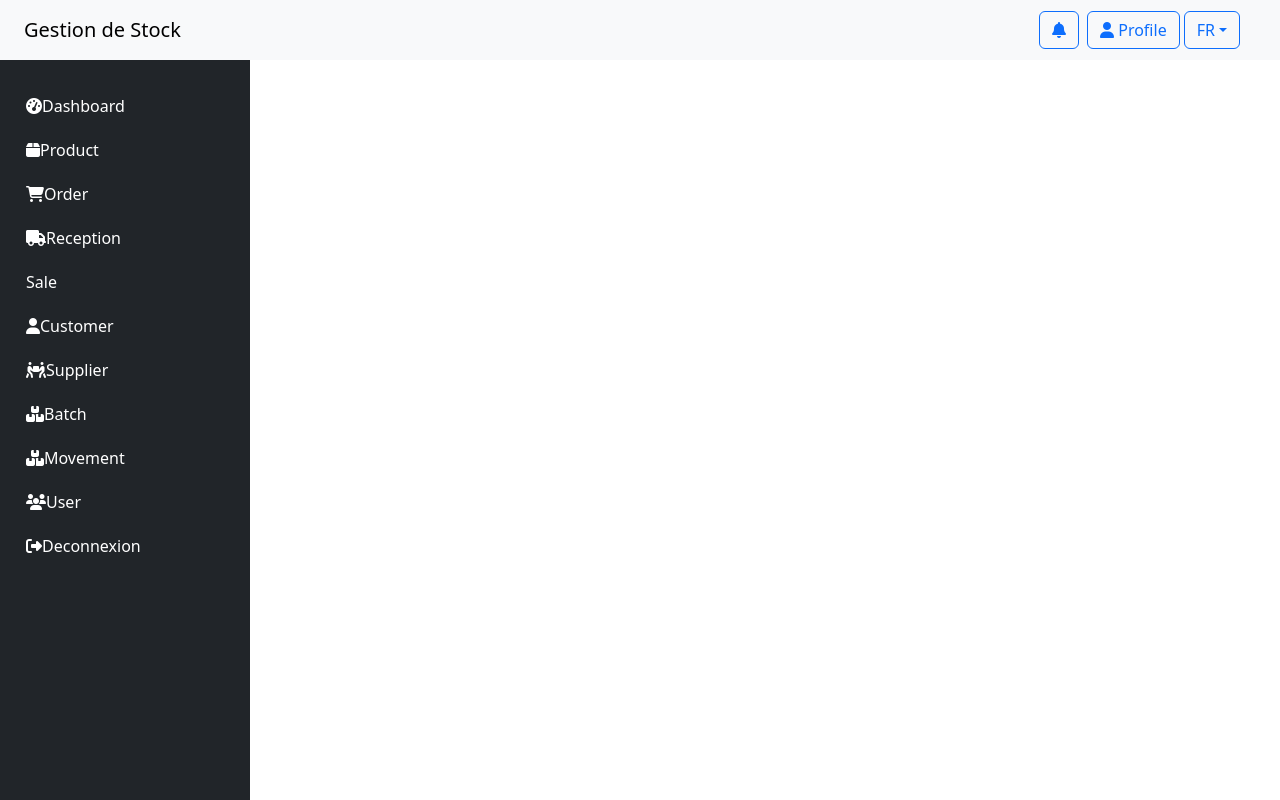
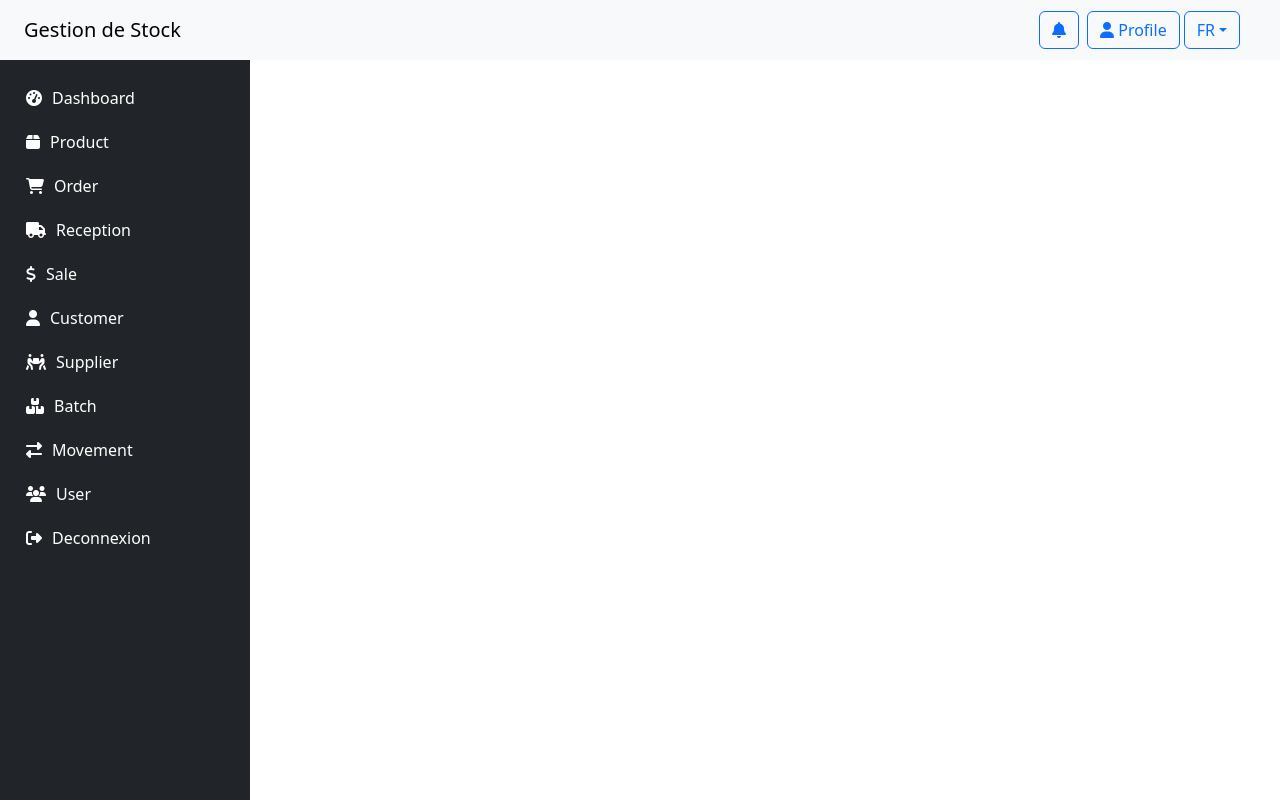
Before and after one commit to Mangassouba/gestion-pharmacie, a Vue app: page /dashboard in a window 1280 px wide. Built offline with nearby package versions, Linux system fonts and the light colour scheme.

Commit message:
modify the sidebar

```diff
--- a/src/components/Sidebar.vue
+++ b/src/components/Sidebar.vue
@@ -1,107 +1,118 @@
 <template>
   <div class="sidebar bg-dark text-white p-3" id="sidebar-wrapper">
-      <h5 class="text-center sidebar-title"></h5>
     <ul class="nav flex-column">
       <li class="nav-item">
-    <RouterLink to="/main" class="nav-link text-white">
-      <i class="fas fa-tachometer-alt"></i> Dashboard
+        <RouterLink
+          to="/main"
+          class="nav-link text-white"
+          :class="{ active: isActiveRoute('/main') }"
+        >
+          <i class="fas fa-tachometer-alt"></i> <span class="menu-text">Dashboard</span>
         </RouterLink>
       </li>
       <li class="nav-item">
-    <RouterLink to="/stock/addProduit" class="nav-link text-white">
-      <i class="fas fa-box"></i> Product
+        <RouterLink
+          to="/stock/addProduit"
+          class="nav-link text-white"
+          :class="{ active: isActiveRoute('/stock/addProduit') }"
+        >
+          <i class="fas fa-box"></i> <span class="menu-text">Product</span>
         </RouterLink>
       </li>
       <li class="nav-item">
-    <RouterLink to="/orders/list" class="nav-link text-white">
-      <i class="fas fa-shopping-cart"></i> Order
+        <RouterLink
+          to="/orders/list"
+          class="nav-link text-white"
+          :class="{ active: isActiveRoute('/orders/list') }"
+        >
+          <i class="fas fa-shopping-cart"></i> <span class="menu-text">Order</span>
         </RouterLink>
       </li>
       <li class="nav-item">
-    <RouterLink to="/reception/list" class="nav-link text-white">
-      <i class="fas fa-truck"></i> Reception
+        <RouterLink
+          to="/reception/list"
+          class="nav-link text-white"
+          :class="{ active: isActiveRoute('/reception/list') }"
+        >
+          <i class="fas fa-truck"></i> <span class="menu-text">Reception</span>
         </RouterLink>
       </li>
       <li class="nav-item">
-    <RouterLink to="/sale/list" class="nav-link text-white">
-     Sale
+        <RouterLink
+          to="/sale/list"
+          class="nav-link text-white"
+          :class="{ active: isActiveRoute('/sale/list') }"
+        >
+          <i class="fas fa-dollar-sign"></i> <span class="menu-text">Sale</span>
         </RouterLink>
       </li>
       <li class="nav-item">
-    <RouterLink to="/customer/list" class="nav-link text-white">
-      <i class="fas fa-user"></i> Customer
+        <RouterLink
+          to="/customer/list"
+          class="nav-link text-white"
+          :class="{ active: isActiveRoute('/customer/list') }"
+        >
+          <i class="fas fa-user"></i> <span class="menu-text">Customer</span>
         </RouterLink>
       </li>
       <li class="nav-item">
-    <RouterLink to="/supplier/list" class="nav-link text-white">
-      <i class="fas fa-people-carry"></i> Supplier
+        <RouterLink
+          to="/supplier/list"
+          class="nav-link text-white"
+          :class="{ active: isActiveRoute('/supplier/list') }"
+        >
+          <i class="fas fa-people-carry"></i> <span class="menu-text">Supplier</span>
         </RouterLink>
       </li>
       <li class="nav-item">
-    <RouterLink to="/batch/list" class="nav-link text-white">
-      <i class="fas fa-boxes"></i> Batch
+        <RouterLink
+          to="/batch/list"
+          class="nav-link text-white"
+          :class="{ active: isActiveRoute('/batch/list') }"
+        >
+          <i class="fas fa-boxes"></i> <span class="menu-text">Batch</span>
         </RouterLink>
       </li>
       <li class="nav-item">
-    <RouterLink to="/movement/list" class="nav-link text-white">
-      <i class="fas fa-boxes"></i> Movement
+        <RouterLink
+          to="/movement/list"
+          class="nav-link text-white"
+          :class="{ active: isActiveRoute('/movement/list') }"
+        >
+          <i class="fas fa-exchange-alt"></i> <span class="menu-text">Movement</span>
         </RouterLink>
       </li>
       <li class="nav-item">
-    <RouterLink to="/user/list" class="nav-link text-white">
-      <i class="fas fa-users"></i> User
+        <RouterLink
+          to="/user/list"
+          class="nav-link text-white"
+          :class="{ active: isActiveRoute('/user/list') }"
+        >
+          <i class="fas fa-users"></i> <span class="menu-text">User</span>
         </RouterLink>
       </li>
       <li class="nav-item">
-    <RouterLink to="/" class="nav-link text-white">
-      <i class="fas fa-sign-out-alt"></i> Deconnexion
+        <RouterLink
+          to="/"
+          class="nav-link text-white"
+          :class="{ active: isActiveRoute('/') }"
+        >
+          <i class="fas fa-sign-out-alt"></i> <span class="menu-text">Deconnexion</span>
         </RouterLink>
       </li>
     </ul>
-
   </div>
-    <RouterView/>
+  <RouterView />
 </template>
 
 <script setup>
-  // import { ref } from 'vue'
-import { RouterLink, RouterView } from 'vue-router';
+import { RouterLink, RouterView, useRoute } from 'vue-router';
 
-  // const menuItems = ref([
-  //   {
-  //     text: 'Tableau de bord',
-  //     icon: 'fas fa-tachometer-alt',
-  //     subMenu: null
-  //   },
-  //   {
-  //     text: 'Stock',
-  //     icon: 'fas fa-boxes',
-  //     subMenu: [
-  //       { text: 'Ajouter Produit', icon: 'fas fa-plus' },
-  //       { text: 'Gérer Stock', icon: 'fas fa-edit' },
-  //     ]
-  //   },
-  //   {
-  //     text: 'Clients',
-  //     icon: 'fas fa-users',
-  //     subMenu: null
-  //   },
-  //   {
-  //     text: 'Facturation',
-  //     icon: 'fas fa-file-invoice-dollar',
-  //     subMenu: null
-  //   }
-  // ])
+const route = useRoute();
 
-  // const isDropdownOpen = ref(Array(menuItems.value.length).fill(false))
-
-  // const toggleDropdown = (index) => {
-  //   isDropdownOpen.value[index] = !isDropdownOpen.value[index]
-  // }
-
-  // const isActive = (index) => {
-  //   return isDropdownOpen.value[index]
-  // }
+const isActiveRoute = (path) => {
+  return route.path === path;
+};
 </script>
 
 <style scoped>
@@ -125,6 +136,15 @@ import { RouterLink, RouterView } from 'vue-router';
   background: rgba(255, 255, 255, 0.1);
   border-radius: 5px;
 }
+.nav-link.active {
+  background-color: rgba(255, 255, 255, 0.1); /* Couleur pour le lien actif */
+  color: white;
+  font-weight: bold;
+  border-radius: 5px;
+}
+.nav-link i {
+  margin-right: 10px; /* Espace entre l'icône et le texte */
+}
 .menu-text {
   transition: opacity 0.3s;
 }
```
Lines whose indentation alone changed are shown as unchanged.
